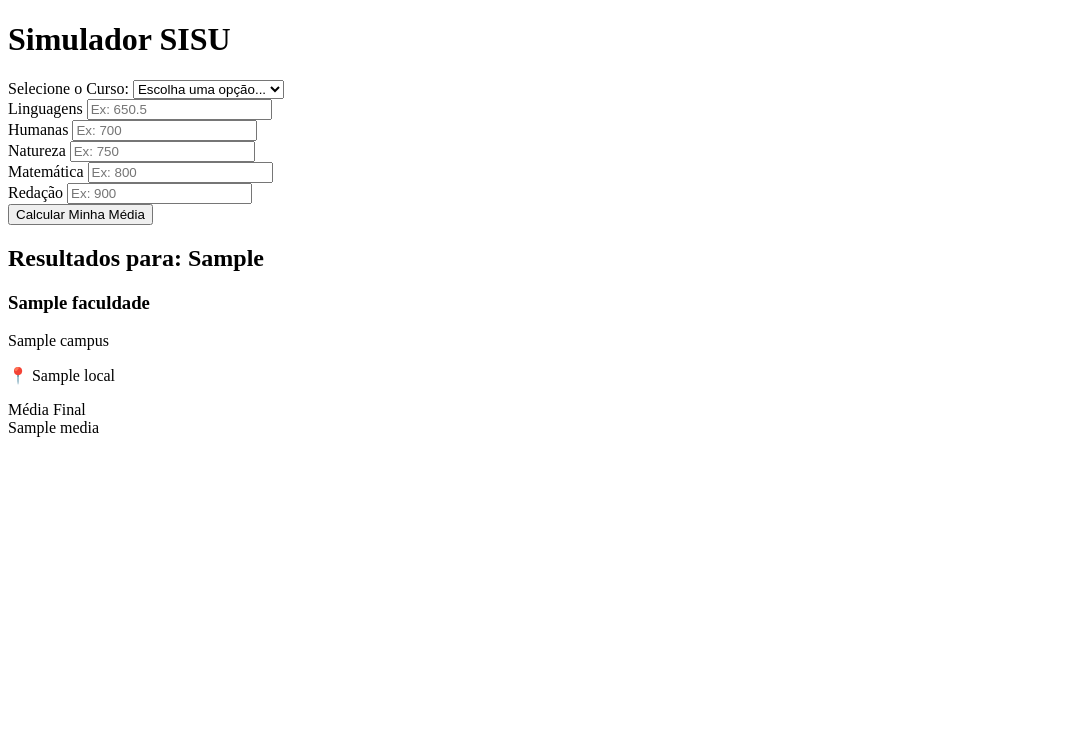
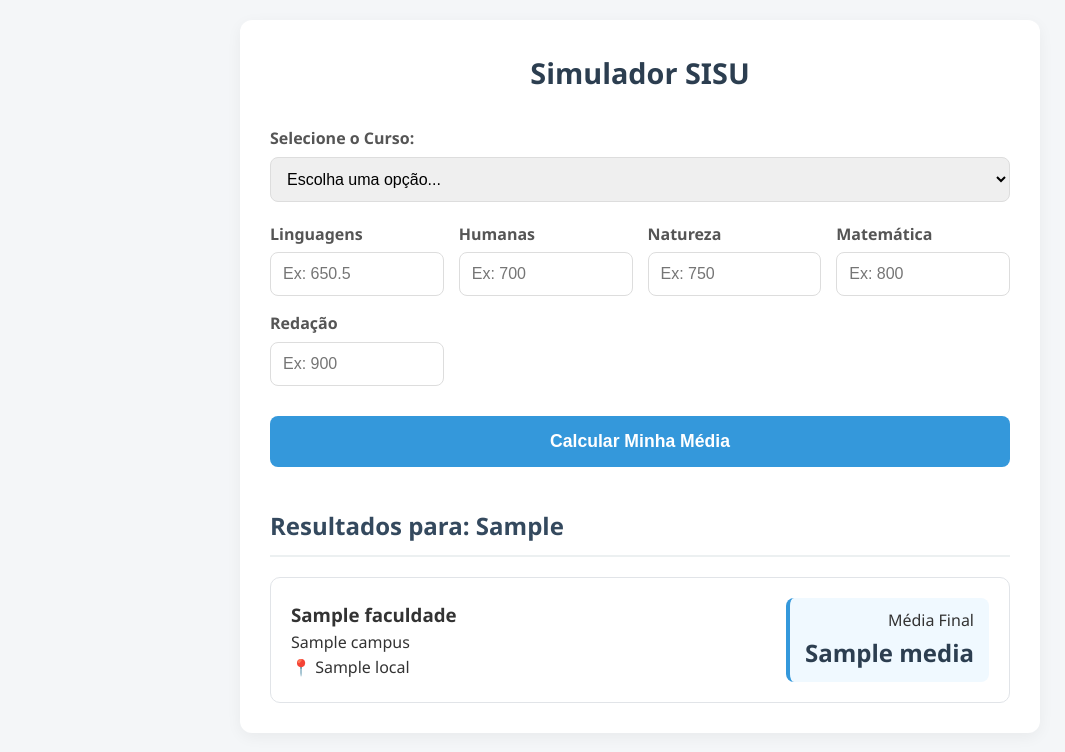
Before and after one commit to Monstans/dashdaprovacao, a Flask app: template templates/index.html in a window 1280 px wide. Shown: the top 752 px of the page, without its empty margins (0-1065 px from the left). Run offline with Flask 3, Linux system fonts and the light colour scheme; the template is opened without the code that fills it: most values are stand-ins (such as "Sample title", 1, 10 or a date in 2020).

Commit message:
Update index.html

```diff
--- a/templates/index.html
+++ b/templates/index.html
@@ -4,7 +4,102 @@
     <meta charset="UTF-8">
     <meta name="viewport" content="width=device-width, initial-scale=1.0">
     <title>Dashboard da Aprovação</title>
-    <link rel="stylesheet" href="{{ url_for('static', filename='style.css') }}">
+
+    <style>
+        * { box-sizing: border-box; margin: 0; padding: 0; }
+
+        body {
+            font-family: 'Segoe UI', Tahoma, Geneva, Verdana, sans-serif;
+            background-color: #f4f6f8;
+            color: #333;
+            line-height: 1.6;
+            padding: 20px;
+        }
+
+        .container {
+            max-width: 800px;
+            margin: 0 auto;
+            background: #fff;
+            padding: 30px;
+            border-radius: 12px;
+            box-shadow: 0 4px 15px rgba(0,0,0,0.05);
+        }
+
+        h1 { text-align: center; color: #2c3e50; margin-bottom: 30px; font-size: 1.8rem; }
+        h2 { color: #34495e; border-bottom: 2px solid #ecf0f1; padding-bottom: 10px; margin-top: 40px; margin-bottom: 20px; }
+
+        form { display: flex; flex-direction: column; gap: 20px; }
+        label { font-weight: 600; margin-bottom: 5px; display: block; color: #555; }
+
+        select, input[type="text"], input[type="number"], input[type="email"] {
+            width: 100%; padding: 12px; border: 1px solid #ddd; border-radius: 8px; font-size: 1rem;
+        }
+
+        .notas-grid {
+            display: grid;
+            grid-template-columns: repeat(auto-fit, minmax(150px, 1fr));
+            gap: 15px;
+        }
+
+        button {
+            background-color: #3498db; color: white; padding: 15px; border: none; border-radius: 8px;
+            font-size: 1.1rem; font-weight: bold; cursor: pointer; margin-top: 10px; width: 100%;
+        }
+        button:hover { background-color: #2980b9; }
+
+        .erro { background-color: #fee2e2; color: #b91c1c; padding: 15px; border-radius: 8px; margin-bottom: 20px; text-align: center; }
+
+        /* Resultados */
+        .resultados-lista { display: flex; flex-direction: column; gap: 15px; }
+        .resultado-card {
+            background: #fff; border: 1px solid #e1e4e8; border-radius: 10px; padding: 20px;
+            display: flex; justify-content: space-between; align-items: center;
+        }
+        .nota-destaque { text-align: right; background-color: #f0f9ff; padding: 10px 15px; border-radius: 8px; border-left: 4px solid #3498db; }
+        .nota-valor { font-size: 1.5rem; font-weight: 800; color: #2c3e50; }
+
+        .modal-overlay {
+            display: none;
+            position: fixed;
+            z-index: 1000;
+            left: 0; top: 0;
+            width: 100%; height: 100%;
+            background-color: rgba(0, 0, 0, 0.6);
+            justify-content: center; align-items: center;
+            animation: fadeIn 0.3s;
+        }
+
+        .modal-content {
+            background-color: #fff;
+            padding: 30px;
+            border-radius: 12px;
+            width: 90%; max-width: 450px;
+            box-shadow: 0 5px 20px rgba(0,0,0,0.3);
+            position: relative;
+            text-align: center;
+        }
+
+        .modal-content h2 { margin-top: 0; color: #2c3e50; border-bottom: none; }
+        .modal-content p { margin-bottom: 20px; color: #666; }
+
+        .close-btn {
+            position: absolute; top: 10px; right: 15px;
+            color: #aaa; font-size: 28px; font-weight: bold; cursor: pointer;
+        }
+        .close-btn:hover { color: #000; }
+
+        .msg-erro {
+            color: #e74c3c; font-size: 0.85rem; margin-top: 5px; display: block; text-align: left;
+        }
+
+        @keyframes fadeIn { from {opacity: 0;} to {opacity: 1;} }
+
+        /* Responsividade */
+        @media (max-width: 600px) {
+            .resultado-card { flex-direction: column; align-items: flex-start; gap: 15px; }
+            .nota-destaque { width: 100%; text-align: center; border-left: none; border-top: 4px solid #3498db; }
+        }
+    </style>
 </head>
 <body>
 
@@ -59,18 +154,18 @@
                     <p>Para ver seu resultado detalhado, preencha seus dados abaixo:</p>
 
                     <div class="input-group">
-                        <label>Nome Completo</label>
+                        <label style="text-align: left;">Nome Completo</label>
                         <input type="text" name="nome_lead" id="nome_lead">
                     </div>
 
                     <div class="input-group">
-                        <label>E-mail</label>
+                        <label style="text-align: left;">E-mail</label>
                         <input type="email" name="email_lead" id="email_lead" placeholder="seu@email.com">
                         <small id="erroEmail" class="msg-erro"></small>
                     </div>
 
                     <div class="input-group">
-                        <label>Celular (DDD + Número)</label>
+                        <label style="text-align: left;">Celular (DDD + Número)</label>
                         <input type="text" name="telefone_lead" id="telefone_lead" placeholder="Ex: 11999999999" maxlength="11">
                         <small id="erroTel" class="msg-erro"></small>
                     </div>
@@ -104,10 +199,19 @@
     <script>
         function abrirModal() {
             const form = document.getElementById('formCalculo');
-            if (form.checkValidity()) {
+            const camposNotas = form.querySelectorAll('select, input:not(#nome_lead):not(#email_lead):not(#telefone_lead)');
+            let formValido = true;
+
+            camposNotas.forEach(campo => {
+                if (!campo.checkValidity()) {
+                    campo.reportValidity();
+                    formValido = false;
+                    return;
+                }
+            });
+
+            if (formValido) {
                 document.getElementById('modalLead').style.display = 'flex';
-            } else {
-                form.reportValidity();
             }
         }
 
@@ -133,16 +237,17 @@
                 valido = false;
             }
 
-            // Validação Email (Regex: texto @ texto . 2+ letras)
+            // Validação Email
             const regexEmail = /^[^\s@]+@[^\s@]+\.[a-zA-Z]{2,}$/;
             if (!regexEmail.test(email)) {
                 erroEmail.innerText = "Digite um e-mail válido";
                 valido = false;
             }
 
+            // Validação Telefone
             const apenasNumeros = telefone.replace(/\D/g, '');
             if (apenasNumeros.length !== 11) {
-                erroTel.innerText = "Digite um número de telefone válido";
+                erroTel.innerText = "Digite um número de telefone válido (11 dígitos)";
                 valido = false;
             }
 
```
